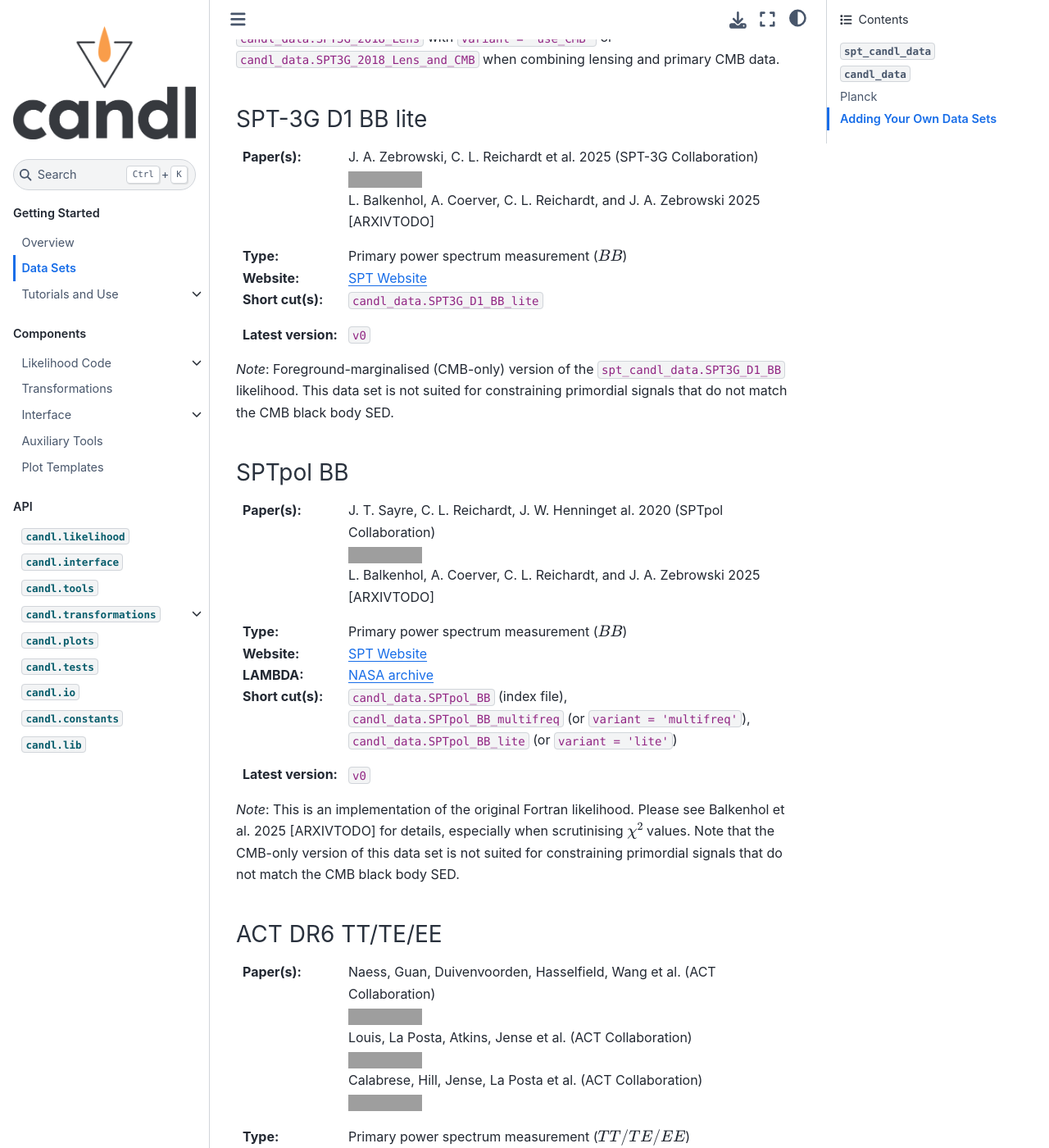
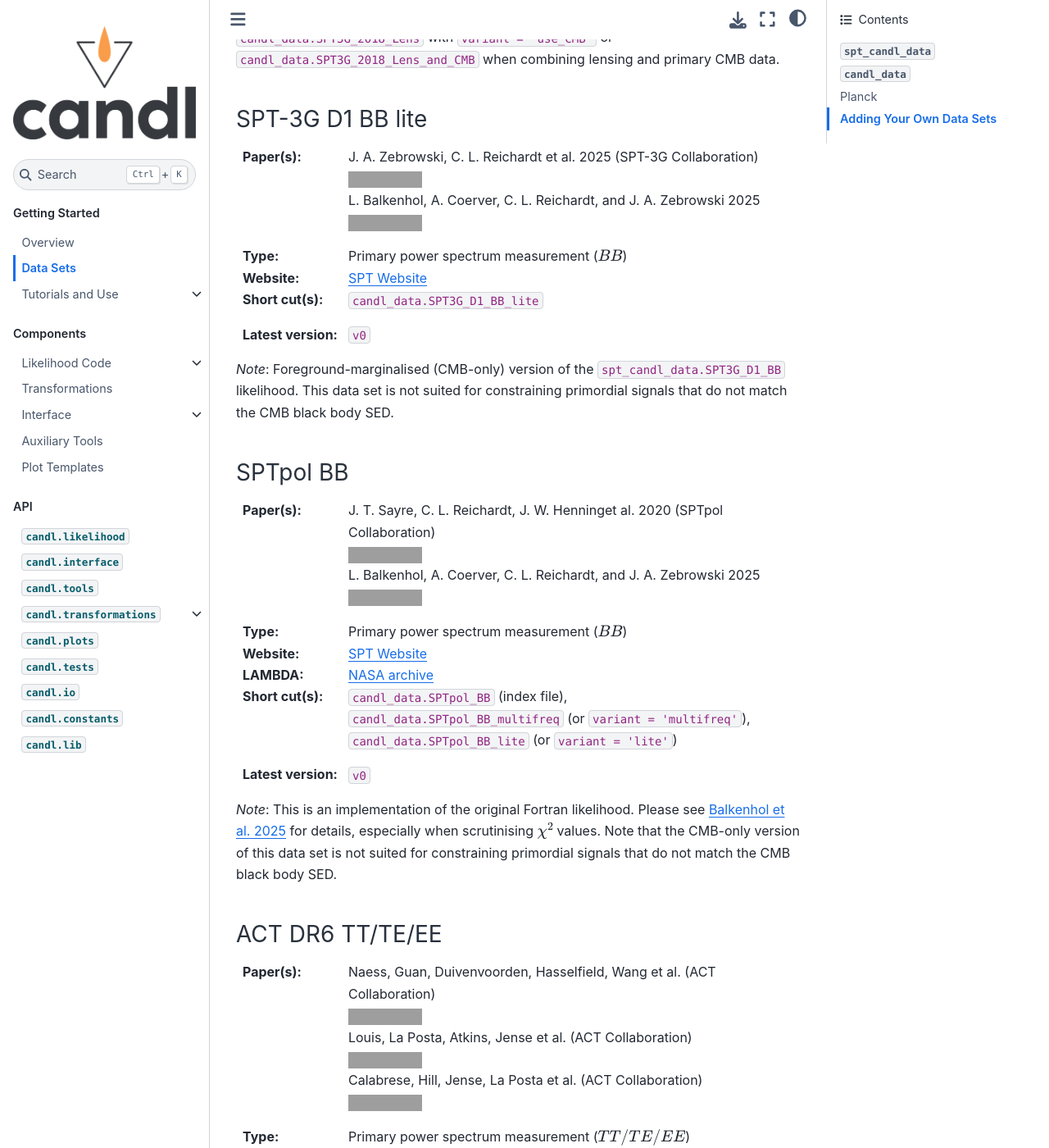
Before and after one commit to Lbalkenhol/candl, a Sphinx documentation site: the page built from docs/data/data_overview.rst, in a window 1280 px wide and 1400 px high, scrolled down 2889 px. Shown: the whole window at 82% size. Built offline with Sphinx 7.4.7 and the Sphinx Book theme 1.1.4, drawn with Linux system fonts in a browser that asks for light colours; grey boxes are pictures that could not be loaded.

Commit message:
add arxiv id

```diff
--- a/docs/data/data_overview.rst
+++ b/docs/data/data_overview.rst
@@ -151,14 +151,14 @@
 SPT-3G D1 BB lite
 ^^^^^^^^^^^^^^^^^^^^^^^^^^^^^^^^^^^^^^^^^^^^^^^^^
 
-.. |spt3gd1bblite| image:: ARXIVTODO
-   :target: ARXIVTODO
+.. |spt3gd1bblite| image:: https://img.shields.io/badge/arXiv-2510.07928-b31b1b.svg
+   :target: https://arxiv.org/abs/2510.07928
 
 :Paper(s):
    | J. A. Zebrowski, C. L. Reichardt et al. 2025 (SPT-3G Collaboration)
    | |spt3gd1bb|
    | L. Balkenhol, A. Coerver, C. L. Reichardt, and J. A. Zebrowski 2025
-   | [ARXIVTODO]
+   | |spt3gd1bblite|
 
 :Type:
    Primary power spectrum measurement (:math:`BB`)
@@ -187,7 +187,7 @@
    | J. T. Sayre, C. L. Reichardt, J. W. Henninget al. 2020 (SPTpol Collaboration)
    | |sptpolbb|
    | L. Balkenhol, A. Coerver, C. L. Reichardt, and J. A. Zebrowski 2025
-   | [ARXIVTODO]
+   | |spt3gd1bblite|
 
 :Type:
    Primary power spectrum measurement (:math:`BB`)
@@ -209,7 +209,7 @@
 
 .. tip::
 
-*Note*: This is an implementation of the original Fortran likelihood. Please see Balkenhol et al. 2025 [ARXIVTODO] for details, especially when scrutinising :math:`\chi^2` values. Note that the CMB-only version of this data set is not suited for constraining primordial signals that do not match the CMB black body SED.
+*Note*: This is an implementation of the original Fortran likelihood. Please see `Balkenhol et al. 2025 <https://arxiv.org/abs/2510.07928>`__ for details, especially when scrutinising :math:`\chi^2` values. Note that the CMB-only version of this data set is not suited for constraining primordial signals that do not match the CMB black body SED.
 
 
 ACT DR6 TT/TE/EE
```
